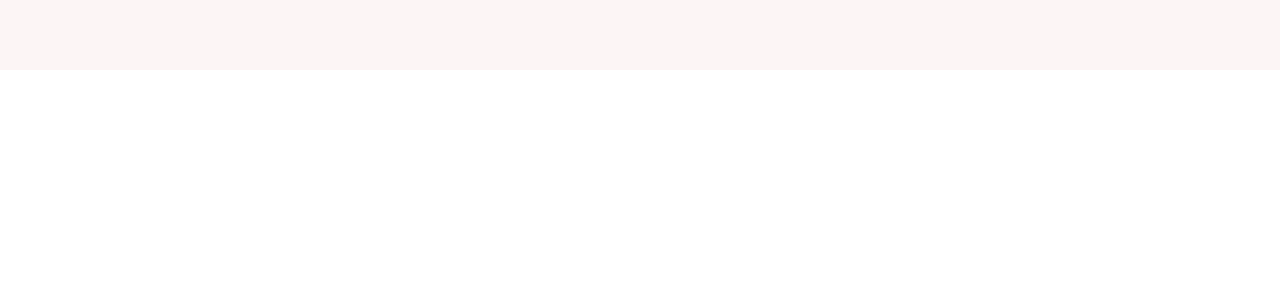
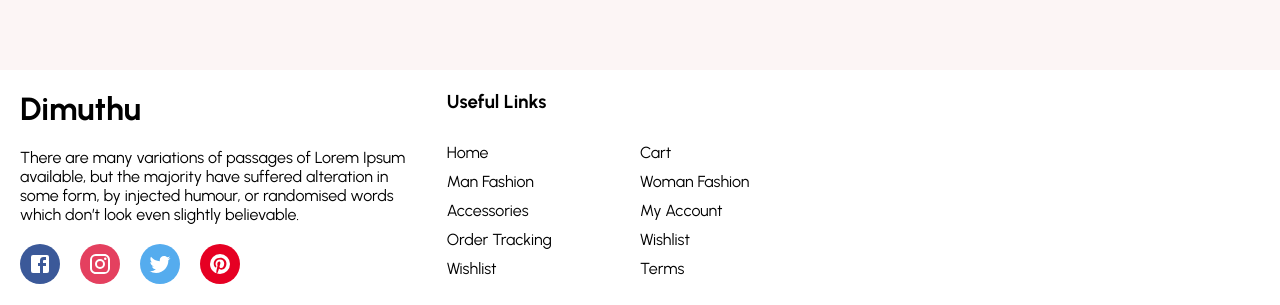
Before and after one commit to Dimuthu1994/ecommerce, a React (Create React App) app: page / in a window 1280 px wide. Shown: the part 2666-2971 px from the top of the page. Before the commit the page ends 2736 px from the top, so only its background shows below. Built offline with nearby package versions, Linux system fonts and the light colour scheme.

Commit message:
build footer left and center

```diff
--- /dev/null
+++ b/src/components/Footer.jsx
@@ -0,0 +1,118 @@
+import React from "react";
+import {
+  Facebook,
+  Instagram,
+  MailOutline,
+  Phone,
+  Pinterest,
+  Room,
+  Twitter,
+} from "@material-ui/icons";
+import styled from "styled-components";
+
+const Container = styled.div`
+  display: flex;
+`;
+
+const Left = styled.div`
+  flex: 1;
+  display: flex;
+  flex-direction: column;
+  padding: 20px;
+`;
+
+const Logo = styled.h1``;
+
+const Desc = styled.p`
+  margin: 20px 0px;
+`;
+
+const SocialContainer = styled.div`
+  display: flex;
+`;
+
+const SocialIcon = styled.div`
+  width: 40px;
+  height: 40px;
+  border-radius: 50%;
+  color: white;
+  background-color: #${(props) => props.color};
+  display: flex;
+  align-items: center;
+  justify-content: center;
+  margin-right: 20px;
+`;
+
+const Center = styled.div`
+  flex: 1;
+  padding: 20px;
+`;
+
+const Title = styled.h3`
+  margin-bottom: 30px;
+`;
+
+const List = styled.ul`
+  margin: 0;
+  padding: 0;
+  list-style: none;
+  display: flex;
+  flex-wrap: wrap;
+`;
+
+const ListItem = styled.li`
+  width: 50%;
+  margin-bottom: 10px;
+`;
+
+const Right = styled.div`
+  flex: 1;
+  padding: 20px;
+`;
+
+function Footer(props) {
+  return (
+    <Container>
+      <Left>
+        <Logo>Dimuthu</Logo>
+        <Desc>
+          There are many variations of passages of Lorem Ipsum available, but
+          the majority have suffered alteration in some form, by injected
+          humour, or randomised words which don’t look even slightly believable.
+        </Desc>
+        <SocialContainer>
+          <SocialIcon color="3B5999">
+            <Facebook />
+          </SocialIcon>
+          <SocialIcon color="E4405F">
+            <Instagram />
+          </SocialIcon>
+          <SocialIcon color="55ACEE">
+            <Twitter />
+          </SocialIcon>
+          <SocialIcon color="E60023">
+            <Pinterest />
+          </SocialIcon>
+        </SocialContainer>
+      </Left>
+      <Center>
+        <Title>Useful Links</Title>
+        <List>
+          <ListItem>Home</ListItem>
+          <ListItem>Cart</ListItem>
+          <ListItem>Man Fashion</ListItem>
+          <ListItem>Woman Fashion</ListItem>
+          <ListItem>Accessories</ListItem>
+          <ListItem>My Account</ListItem>
+          <ListItem>Order Tracking</ListItem>
+          <ListItem>Wishlist</ListItem>
+          <ListItem>Wishlist</ListItem>
+          <ListItem>Terms</ListItem>
+        </List>
+      </Center>
+      <Right></Right>
+    </Container>
+  );
+}
+
+export default Footer;
--- a/src/pages/Home.jsx
+++ b/src/pages/Home.jsx
@@ -1,6 +1,7 @@
 import React from "react";
 import Announcement from "../components/Announcement";
 import Categories from "../components/Categories";
+import Footer from "../components/Footer";
 import Navbar from "../components/Navbar";
 import Newsletter from "../components/Newsletter";
 import Products from "../components/Products";
@@ -15,6 +16,7 @@ function Home(props) {
       <Categories />
       <Products />
       <Newsletter />
+      <Footer />
     </div>
   );
 }
```
